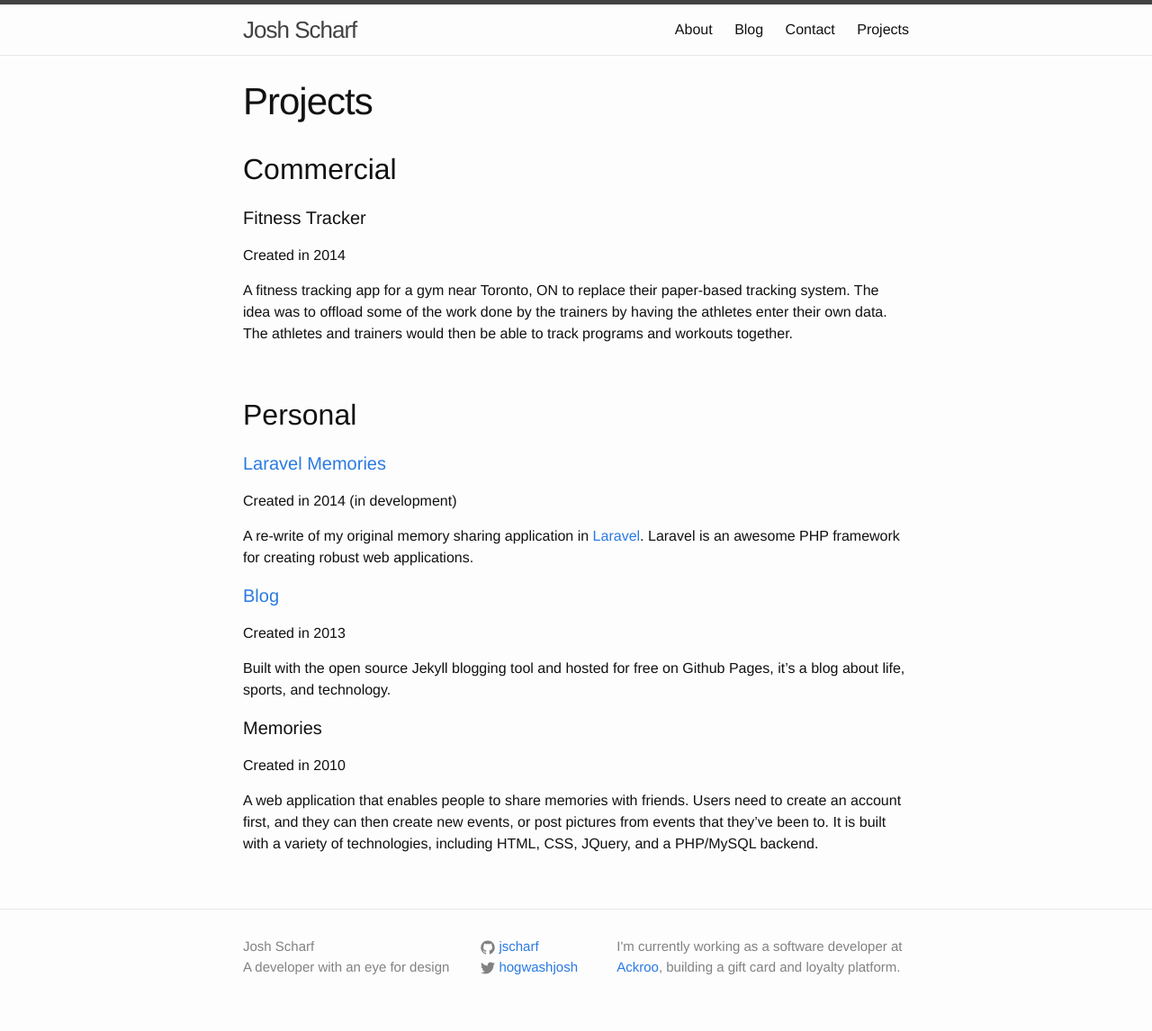
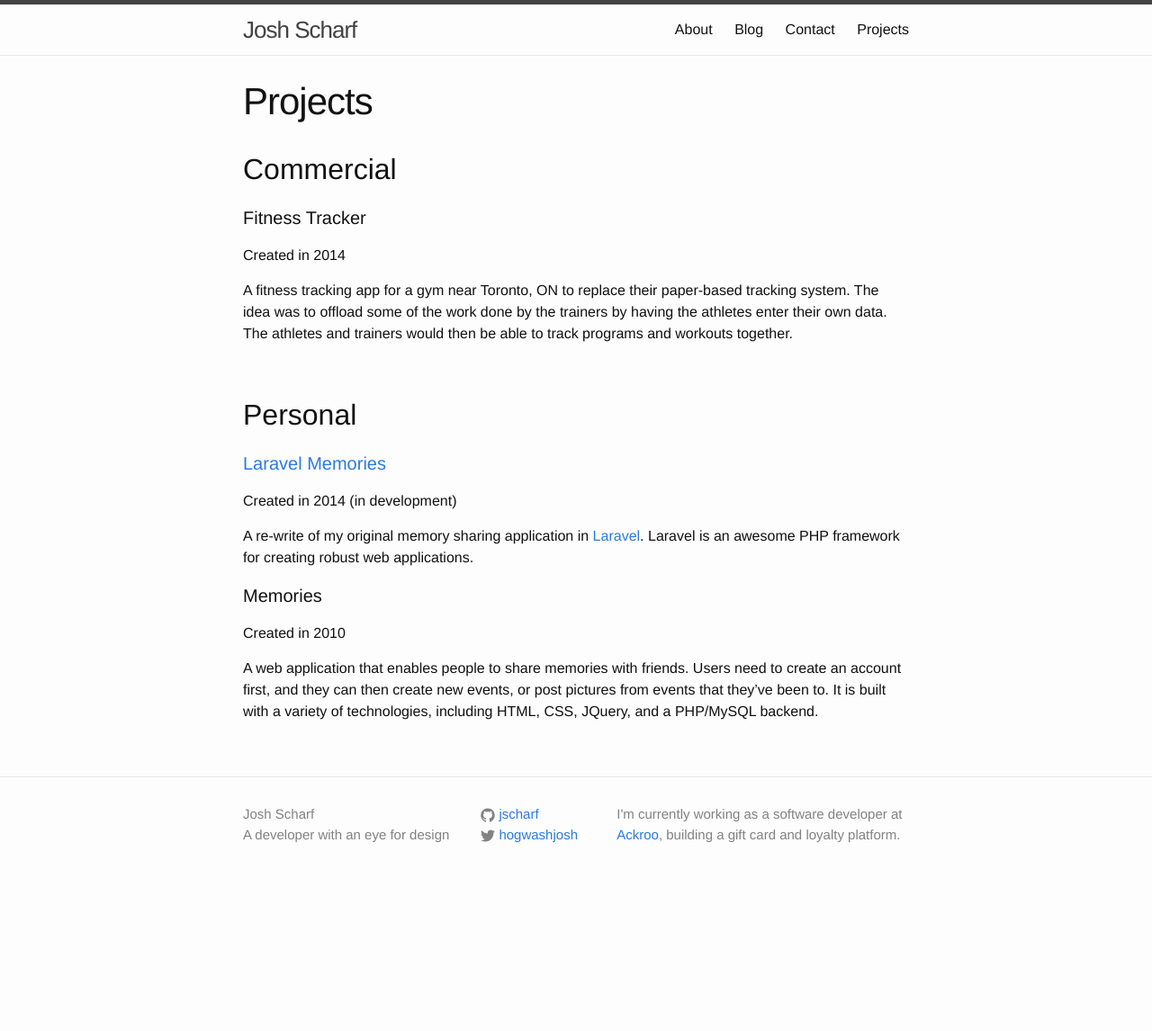
Before and after one commit to jscharf/jscharf.github.io, a Jekyll site: the page built from projects.md, in a window 1280 px wide. Shown: the whole page at 90% size. Built offline with Jekyll 4.4.1, drawn with Linux system fonts in a browser that asks for light colours; after the commit the page ends 999 px from its top, so only the background shows below that.

Commit message:
Remove blog project entry

```diff
--- a/projects.md
+++ b/projects.md
@@ -22,12 +22,6 @@ Created in 2014 (in development)
 
 A re-write of my original memory sharing application in [Laravel](http://laravel.com "Laravel"). Laravel is an awesome PHP framework for creating robust web applications.
 
-#### [Blog](/blog "Joshua Scharf's blog")
-
-Created in 2013
-
-Built with the open source Jekyll blogging tool and hosted for free on Github Pages, it's a blog about life, sports, and technology.
-
 #### Memories
 
 Created in 2010
```
